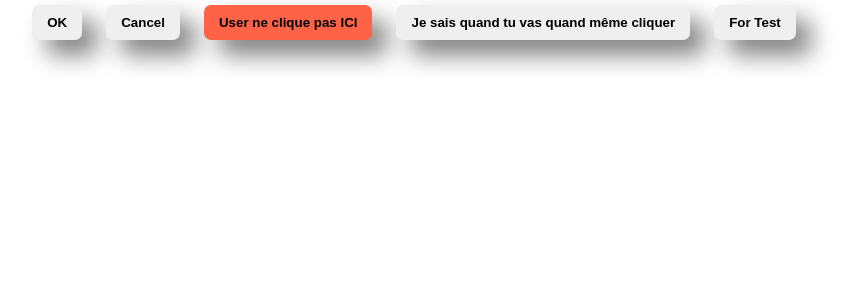
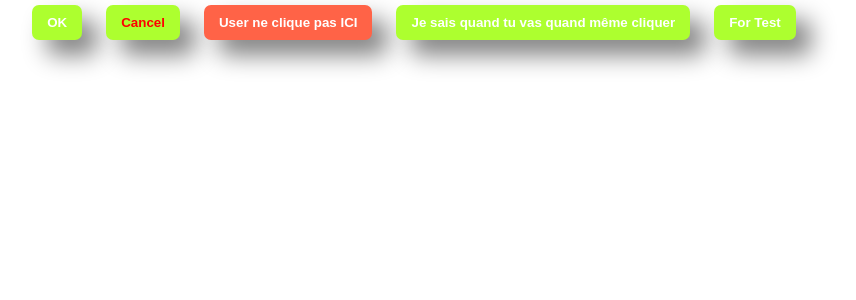
Before and after one commit to Mgaed75/2021_11_17_react, a React (Create React App) app: page / in a window 1280 px wide. Shown: the top 300 px of the page, without its empty margins (226-1082 px from the left). Built offline with nearby package versions, Linux system fonts and the light colour scheme.

Commit message:
Ajout de props par défaut

```diff
--- a/src/App/App.js
+++ b/src/App/App.js
@@ -14,7 +14,7 @@ function App() {
         }}
       />
 
-      <Button text="Cancel" />
+      <Button text="Cancel" color="red"/>
 
       <Button
         text="User ne clique pas ICI"
--- a/src/App/components/Button/Button.js
+++ b/src/App/components/Button/Button.js
@@ -28,8 +28,13 @@ const Button = (props) => {
 Button.propTypes = {
   text: PropTypes.string.isRequired,
   onButtonClicked: PropTypes.func.isRequired,
-  bgColor: PropTypes.string,
-  color: PropTypes.string,
+  bgColor: PropTypes.string.isRequired,
+  color: PropTypes.string.isRequired,
 };
 
+Button.defaultProps={
+  color: "white",
+  bgColor: "greenyellow"
+}
+
 export default Button;
```
